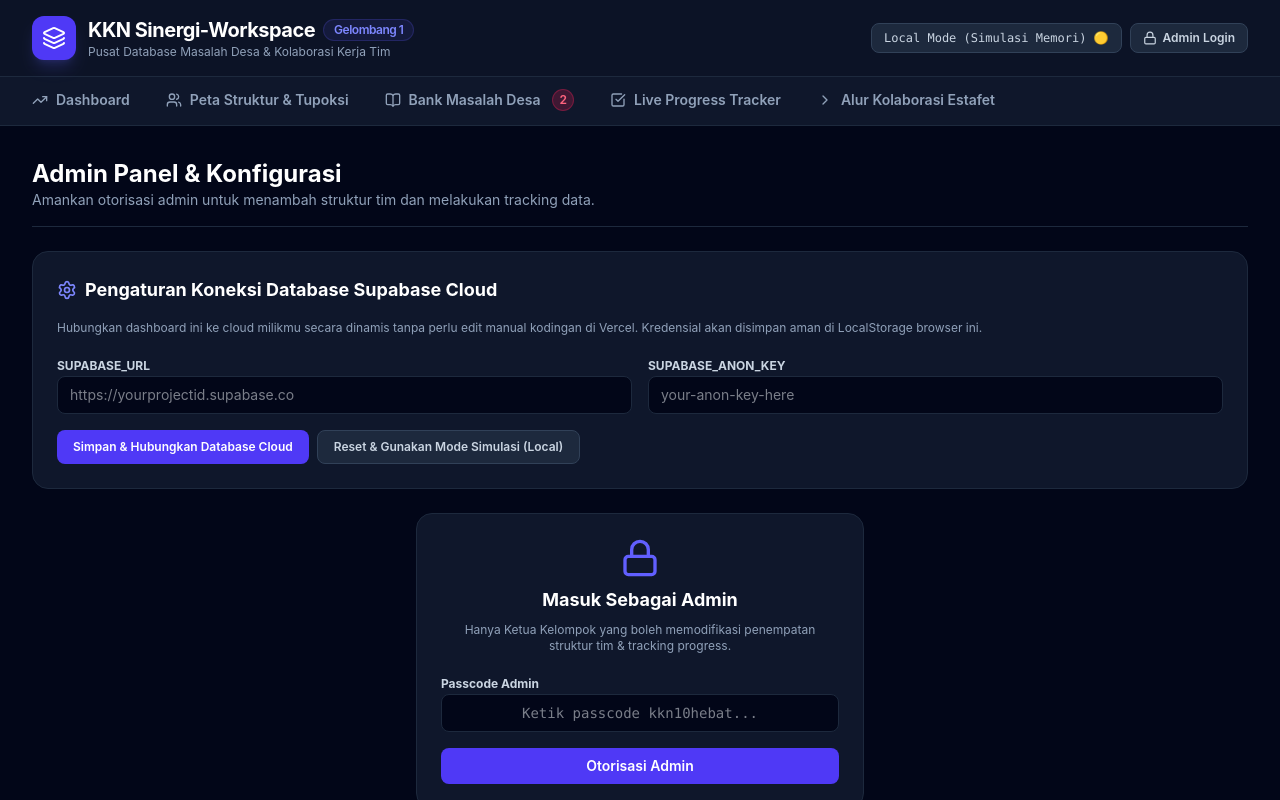
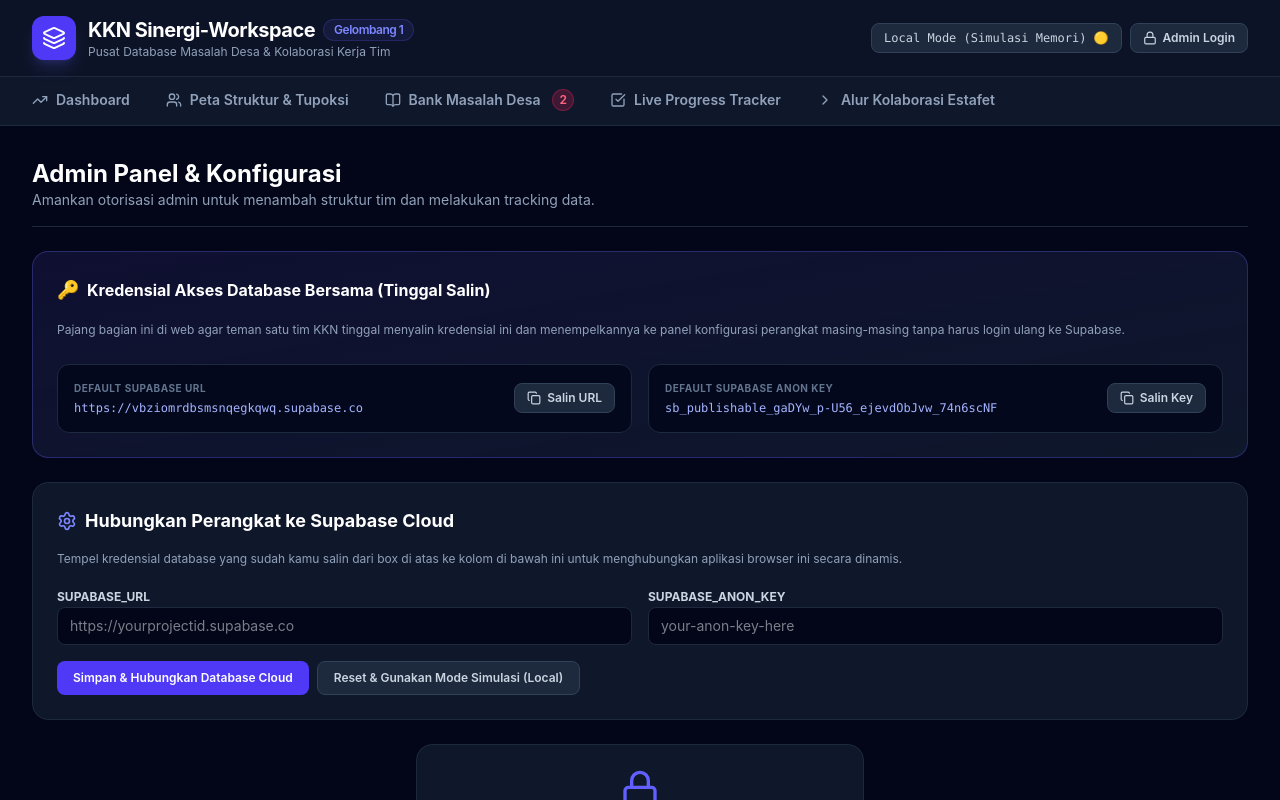
Before and after one commit to raffiAl/kkn-supabase-realtime, a React (Vite) app: page / in a window 1280 px wide. Both pictures are taken after a click on the button "Admin Login". Shown: the top 800 px of the page. Built offline with nearby package versions, Linux system fonts and the light colour scheme.

Commit message:
add default credenetial key banner for tim to connect to the database

```diff
--- a/src/App.jsx
+++ b/src/App.jsx
@@ -20,20 +20,43 @@
   Lock,
   Unlock,
   X,
+  Copy,
 } from "lucide-react";
 
-// --- INISIALISASI SUPABASE DENGAN STANDAR IMPORTS ---
+// ====================================================================
+// 🔑 KREDENSIAL DEFAULT KELOMPOK (PAJANG DI SINI)
+// Ganti nilai di bawah ini dengan Anon Key asli kelompokmu agar temanmu tinggal salin
+// ====================================================================
+const DEFAULT_GROUP_URL = "https://vbziomrdbsmsnqegkqwq.supabase.co";
+const DEFAULT_GROUP_ANON_KEY = "sb_publishable_gaDYw_p-U56_ejevdObJvw_74n6scNF";
+
+// --- ARSITEKTUR SINGLETON SUPABASE CLIENT ---
+let supabaseInstance = null;
+
 const getSupabaseClient = () => {
   const url = localStorage.getItem("SUPABASE_URL") || "";
   const key = localStorage.getItem("SUPABASE_ANON_KEY") || "";
-  if (url && key) {
+
+  if (!url || !key) {
+    supabaseInstance = null;
+    return null;
+  }
+
+  if (
+    !supabaseInstance ||
+    supabaseInstance.supabaseUrl !== url ||
+    supabaseInstance.supabaseKey !== key
+  ) {
     try {
-      return createClient(url, key);
+      supabaseInstance = createClient(url, key);
+      supabaseInstance.supabaseUrl = url;
+      supabaseInstance.supabaseKey = key;
     } catch (e) {
       console.error("Gagal menginisialisasi Supabase:", e);
+      supabaseInstance = null;
     }
   }
-  return null;
+  return supabaseInstance;
 };
 
 export default function App() {
@@ -43,7 +66,11 @@
   const [passcode, setPasscode] = useState("");
   const [adminError, setAdminError] = useState("");
   const [dbStatus, setDbStatus] = useState("Menginisialisasi...");
-  const [errorMessage, setErrorMessage] = useState(""); // Menyimpan pesan log error untuk diagnostics tim
+  const [errorMessage, setErrorMessage] = useState("");
+
+  // Copy Status UI Feedback State
+  const [copiedUrl, setCopiedUrl] = useState(false);
+  const [copiedKey, setCopiedKey] = useState(false);
 
   // Supabase Configuration States
   const [supabaseUrl, setSupabaseUrl] = useState(
@@ -56,21 +83,21 @@
   // --- STATE DATA ---
   const [members, setMembers] = useState([
     {
-      id: "1",
+      id: 1,
       name: "Raffi",
       nim: "20240100101",
       division: "bph",
       role: "Ketua Kelompok & System Architect",
     },
     {
-      id: "2",
+      id: 2,
       name: "Siti Rahma",
       nim: "20240100102",
       division: "bph",
       role: "Sekretaris Kelompok & Admin Dokumen",
     },
     {
-      id: "3",
+      id: 3,
       name: "Fajar Nugraha",
       nim: "20240100103",
       division: "bph",
@@ -80,7 +107,7 @@
 
   const [problems, setProblems] = useState([
     {
-      id: "1",
+      id: 4,
       title: "Minimnya Peta Digital Potensi Desa",
       category: "Litbang & Data",
       description:
@@ -90,7 +117,7 @@
       reporter: "Divisi Litbang",
     },
     {
-      id: "2",
+      id: 5,
       title: "Saluran Irigasi Tersumbat Sampah Plastik",
       category: "Lingkungan",
       description:
@@ -103,28 +130,28 @@
 
   const [tasks, setTasks] = useState([
     {
-      id: "1",
+      id: 6,
       title: "Menyusun Surat Izin Survei Desa",
       assignee: "Siti Rahma",
       deadline: "2026-06-15",
       status: "Selesai",
     },
     {
-      id: "2",
+      id: 7,
       title: "Menyusun 15 Draf Pertanyaan Wawancara",
       assignee: "Divisi Litbang",
       deadline: "2026-06-16",
       status: "Sedang Berjalan",
     },
     {
-      id: "3",
+      id: 8,
       title: "Koordinasi Jadwal dengan Kepala Desa",
       assignee: "Divisi Humas",
       deadline: "2026-06-16",
       status: "Belum Mulai",
     },
     {
-      id: "4",
+      id: 9,
       title: "Membuat Brand Guidelines Akun IG Bersama",
       assignee: "Divisi Medok",
       deadline: "2026-06-18",
@@ -187,7 +214,6 @@
     if (client) {
       setDbStatus("Koneksi Supabase Cloud Aktif 🟢");
 
-      // 1. Fetch Awal Data
       const loadData = async () => {
         try {
           const { data: dbMembers, error: errMembers } = await client
@@ -210,13 +236,13 @@
         } catch (err) {
           console.error("Gagal memuat data dari Supabase:", err);
           setErrorMessage(
-            `Database Gagal Merespons: ${err.message || "Periksa status aturan RLS / skema tabel Anda."}`,
+            `Database Gagal Merespons: ${err.message || "Periksa status RLS / skema tabel Anda."}`,
           );
         }
       };
+
       loadData();
 
-      // 2. Real-time Subscription (Broadcast)
       const membersChan = client
         .channel("members_realtime")
         .on(
@@ -260,9 +286,29 @@
     }
   }, [supabaseUrl, supabaseAnonKey]);
 
-  // --- CONTROLLERS WITH ERROR DIAGNOSTICS ---
-
-  // Konfigurasi Database Supabase
+  // --- UTILITY FOR CLIPBOARD COPY (ANTI-GAGAL UNTUK IFRAME VERCEL) ---
+  const handleCopyToClipboard = (textToCopy, target) => {
+    const tempTextArea = document.createElement("textarea");
+    tempTextArea.value = textToCopy;
+    document.body.appendChild(tempTextArea);
+    tempTextArea.select();
+    try {
+      document.execCommand("copy");
+      if (target === "url") {
+        setCopiedUrl(true);
+        setTimeout(() => setCopiedUrl(false), 2000);
+      } else {
+        setCopiedKey(true);
+        setTimeout(() => setCopiedKey(false), 2000);
+      }
+    } catch (err) {
+      console.error("Gagal menyalin teks ke clipboard: ", err);
+    }
+    document.body.removeChild(tempTextArea);
+  };
+
+  // --- CONTROLLERS ---
+
   const handleSaveConfig = (e) => {
     e.preventDefault();
     localStorage.setItem("SUPABASE_URL", supabaseUrl);
@@ -278,7 +324,6 @@
     window.location.reload();
   };
 
-  // Autentikasi Admin Panel
   const handleLogin = (e) => {
     e.preventDefault();
     if (passcode === "kkn10hebat") {
@@ -294,7 +339,6 @@
     setPasscode("");
   };
 
-  // Tambah Anggota (Admin)
   const handleAddMember = async (e) => {
     e.preventDefault();
     setErrorMessage("");
@@ -309,7 +353,7 @@
     }
 
     const memberData = {
-      id: Date.now(), // Menggunakan angka murni agar cocok dengan tipe int8 Supabase
+      id: Date.now(),
       name: newMember.name,
       nim: newMember.nim,
       division: newMember.division,
@@ -321,9 +365,7 @@
       const { error } = await client.from("members").insert([memberData]);
       if (error) {
         console.error(error);
-        setErrorMessage(
-          `Gagal menambah Anggota: ${error.message} (Kode: ${error.code || "RLS_BLOCK"})`,
-        );
+        setErrorMessage(`Gagal menambah Anggota: ${error.message}`);
       }
     } else {
       setMembers([...members, memberData]);
@@ -332,12 +374,14 @@
     setNewMember({ name: "", nim: "", division: "bph", role: "" });
   };
 
-  // Hapus Anggota (Admin)
   const handleRemoveMember = async (id) => {
     setErrorMessage("");
     const client = getSupabaseClient();
     if (client) {
-      const { error } = await client.from("members").delete().eq("id", id);
+      const { error } = await client
+        .from("members")
+        .delete()
+        .eq("id", Number(id));
       if (error) {
         setErrorMessage(`Gagal menghapus Anggota: ${error.message}`);
       }
@@ -346,7 +390,6 @@
     }
   };
 
-  // Tambah Masalah Desa (Publik/Semua Divisi Bisa Input Saat Survei)
   const handleAddProblem = async (e) => {
     e.preventDefault();
     setErrorMessage("");
@@ -355,9 +398,8 @@
       return;
     }
 
-    //  KODE BARU (BENAR):
     const problemData = {
-      id: Date.now(), // Menggunakan angka murni
+      id: Date.now(),
       title: newProblem.title,
       category: newProblem.category,
       description: newProblem.description,
@@ -374,7 +416,7 @@
       if (error) {
         console.error(error);
         setErrorMessage(
-          `Gagal menyimpan masalah desa: ${error.message}. Periksa apakah tabel 'village_problems' sudah dibuat di Supabase Anda.`,
+          `Gagal menyimpan masalah: ${error.message}. Pastikan tabel 'village_problems' dengan RLS aktif sudah dibuat.`,
         );
       }
     } else {
@@ -388,10 +430,8 @@
       severity: "Sedang",
       reporter: "",
     });
-    setCurrentTab("problems");
   };
 
-  // Update Status Masalah (Admin)
   const handleUpdateProblemStatus = async (id, newStatus) => {
     setErrorMessage("");
     const client = getSupabaseClient();
@@ -399,9 +439,10 @@
       const { error } = await client
         .from("village_problems")
         .update({ status: newStatus })
-        .eq("id", id);
-      if (error)
+        .eq("id", Number(id));
+      if (error) {
         setErrorMessage(`Gagal memperbarui status masalah: ${error.message}`);
+      }
     } else {
       setProblems(
         problems.map((p) => (p.id === id ? { ...p, status: newStatus } : p)),
@@ -409,7 +450,6 @@
     }
   };
 
-  // Hapus Masalah (Admin)
   const handleRemoveProblem = async (id) => {
     setErrorMessage("");
     const client = getSupabaseClient();
@@ -417,14 +457,15 @@
       const { error } = await client
         .from("village_problems")
         .delete()
-        .eq("id", id);
-      if (error) setErrorMessage(`Gagal menghapus masalah: ${error.message}`);
+        .eq("id", Number(id));
+      if (error) {
+        setErrorMessage(`Gagal menghapus masalah: ${error.message}`);
+      }
     } else {
       setProblems(problems.filter((p) => p.id !== id));
     }
   };
 
-  // Tambah Tugas (Admin)
   const handleAddTask = async (e) => {
     e.preventDefault();
     setErrorMessage("");
@@ -433,9 +474,8 @@
       return;
     }
 
-    //  KODE BARU (BENAR):
     const taskData = {
-      id: Date.now(), // Menggunakan angka murni
+      id: Date.now(),
       title: newTask.title,
       assignee: newTask.assignee,
       deadline: newTask.deadline || "-",
@@ -447,7 +487,9 @@
       const { error } = await client.from("tasks").insert([taskData]);
       if (error) {
         console.error(error);
-        setErrorMessage(`Gagal menyimpan tugas baru: ${error.message}`);
+        setErrorMessage(
+          `Gagal menyimpan tugas baru: ${error.message}. Pastikan tabel 'tasks' dengan RLS aktif sudah dibuat.`,
+        );
       }
     } else {
       setTasks([...tasks, taskData]);
@@ -461,7 +503,6 @@
     });
   };
 
-  // Update Status Tugas (Admin/Kanban)
   const handleUpdateTaskStatus = async (id, newStatus) => {
     setErrorMessage("");
     const client = getSupabaseClient();
@@ -469,9 +510,10 @@
       const { error } = await client
         .from("tasks")
         .update({ status: newStatus })
-        .eq("id", id);
-      if (error)
+        .eq("id", Number(id));
+      if (error) {
         setErrorMessage(`Gagal memperbarui status tugas: ${error.message}`);
+      }
     } else {
       setTasks(
         tasks.map((t) => (t.id === id ? { ...t, status: newStatus } : t)),
@@ -479,13 +521,17 @@
     }
   };
 
-  // Hapus Tugas (Admin)
   const handleRemoveTask = async (id) => {
     setErrorMessage("");
     const client = getSupabaseClient();
     if (client) {
-      const { error } = await client.from("tasks").delete().eq("id", id);
-      if (error) setErrorMessage(`Gagal menghapus tugas: ${error.message}`);
+      const { error } = await client
+        .from("tasks")
+        .delete()
+        .eq("id", Number(id));
+      if (error) {
+        setErrorMessage(`Gagal menghapus tugas: ${error.message}`);
+      }
     } else {
       setTasks(tasks.filter((t) => t.id !== id));
     }
@@ -513,7 +559,6 @@
         </div>
 
         <div className="flex flex-wrap items-center gap-2">
-          {/* Database Status Indicator */}
           <div className="text-xs px-3 py-1.5 rounded-lg bg-slate-800 border border-slate-700 font-mono text-slate-300">
             {dbStatus}
           </div>
@@ -536,7 +581,7 @@
         </div>
       </header>
 
-      {/* ERROR DIAGNOSTICS BANNER (UI PENYELAMAT SINKRONISASI) */}
+      {/* ERROR DIAGNOSTICS BANNER */}
       {errorMessage && (
         <div className="bg-rose-950/80 border-b border-rose-500/30 text-rose-200 px-4 py-3 md:px-8 flex items-center justify-between gap-4 animate-slideDown">
           <div className="flex items-center gap-2.5 text-sm">
@@ -548,7 +593,6 @@
           <button
             onClick={() => setErrorMessage("")}
             className="p-1 hover:bg-rose-900/40 rounded text-rose-400 transition-all"
-            title="Sembunyikan log"
           >
             <X className="h-4 w-4" />
           </button>
@@ -616,9 +660,7 @@
 
       {/* CONTAINER CONTENT */}
       <main className="flex-1 p-4 md:p-8 max-w-7xl w-full mx-auto">
-        {/* ======================================= */}
-        {/* TAB 1: DASHBOARD OVERVIEW               */}
-        {/* ======================================= */}
+        {/* TAB 1: DASHBOARD OVERVIEW */}
         {currentTab === "dashboard" && (
           <div className="space-y-8 animate-fadeIn">
             {/* CARD BANNER INFORMASI */}
@@ -904,9 +946,7 @@
           </div>
         )}
 
-        {/* ======================================= */}
-        {/* TAB 2: PETA STRUKTUR & TUPOKSI          */}
-        {/* ======================================= */}
+        {/* TAB 2: PETA STRUKTUR & TUPOKSI */}
         {currentTab === "struktur" && (
           <div className="space-y-6 animate-fadeIn">
             <div className="border-b border-slate-800 pb-4">
@@ -996,9 +1036,7 @@
           </div>
         )}
 
-        {/* ======================================= */}
-        {/* TAB 3: BANK MASALAH DESA                */}
-        {/* ======================================= */}
+        {/* TAB 3: BANK MASALAH DESA */}
         {currentTab === "problems" && (
           <div className="space-y-6 animate-fadeIn">
             <div className="flex flex-col md:flex-row justify-between items-start md:items-center gap-4 border-b border-slate-800 pb-4">
@@ -1273,9 +1311,7 @@
           </div>
         )}
 
-        {/* ======================================= */}
-        {/* TAB 4: LIVE TO-DO LIST & PROGRESS       */}
-        {/* ======================================= */}
+        {/* TAB 4: LIVE TO-DO LIST & PROGRESS */}
         {currentTab === "tasks" && (
           <div className="space-y-6 animate-fadeIn">
             <div className="border-b border-slate-800 pb-4">
@@ -1577,9 +1613,7 @@
           </div>
         )}
 
-        {/* ======================================= */}
-        {/* TAB 5: ALUR KOLABORASI ESTAFET         */}
-        {/* ======================================= */}
+        {/* TAB 5: ALUR KOLABORASI ESTAFET */}
         {currentTab === "alur" && (
           <div className="space-y-6 animate-fadeIn">
             <div className="border-b border-slate-800 pb-4">
@@ -1662,9 +1696,7 @@
           </div>
         )}
 
-        {/* ======================================= */}
-        {/* TAB 6: ADMIN PANEL (MANAGEMENT)        */}
-        {/* ======================================= */}
+        {/* TAB 6: ADMIN PANEL (MANAGEMENT) */}
         {currentTab === "admin" && (
           <div className="space-y-6 animate-fadeIn">
             <div className="border-b border-slate-800 pb-4">
@@ -1677,16 +1709,86 @@
               </p>
             </div>
 
-            {/* BOX KREDENSIAL DATABASE */}
+            {/* BOX 1: KREDENSIAL AKSES DATABASE BERSAMA (FITUR TAMBAHAN YANG DIMINTA) */}
+            <div className="bg-gradient-to-br from-indigo-950/50 to-slate-900 border border-indigo-500/30 rounded-2xl p-6 space-y-4">
+              <div className="flex items-center gap-2">
+                <span className="text-lg">🔑</span>
+                <h3 className="font-bold text-white text-md">
+                  Kredensial Akses Database Bersama (Tinggal Salin)
+                </h3>
+              </div>
+              <p className="text-xs text-slate-400 leading-relaxed">
+                Pajang bagian ini di web agar teman satu tim KKN tinggal
+                menyalin kredensial ini dan menempelkannya ke panel konfigurasi
+                perangkat masing-masing tanpa harus login ulang ke Supabase.
+              </p>
+
+              <div className="grid grid-cols-1 md:grid-cols-2 gap-4 pt-2">
+                {/* Salin URL */}
+                <div className="bg-slate-950/80 border border-slate-800 p-4 rounded-xl flex items-center justify-between gap-4">
+                  <div className="space-y-1 overflow-hidden">
+                    <span className="text-[10px] font-bold text-slate-500 uppercase tracking-wider block">
+                      Default Supabase URL
+                    </span>
+                    <code className="text-xs text-indigo-300 font-mono block truncate">
+                      {DEFAULT_GROUP_URL}
+                    </code>
+                  </div>
+                  <button
+                    onClick={() =>
+                      handleCopyToClipboard(DEFAULT_GROUP_URL, "url")
+                    }
+                    className={`flex items-center gap-1.5 shrink-0 text-xs font-semibold px-3 py-1.5 rounded-lg border transition-all ${
+                      copiedUrl
+                        ? "bg-emerald-500/20 text-emerald-400 border-emerald-500/30"
+                        : "bg-slate-800 text-slate-300 border-slate-700 hover:bg-slate-700"
+                    }`}
+                  >
+                    <Copy className="h-3.5 w-3.5" />
+                    {copiedUrl ? "Tersalin! ✓" : "Salin URL"}
+                  </button>
+                </div>
+
+                {/* Salin Anon Key */}
+                <div className="bg-slate-950/80 border border-slate-800 p-4 rounded-xl flex items-center justify-between gap-4">
+                  <div className="space-y-1 overflow-hidden">
+                    <span className="text-[10px] font-bold text-slate-500 uppercase tracking-wider block">
+                      Default Supabase Anon Key
+                    </span>
+                    <code className="text-xs text-indigo-300 font-mono block truncate">
+                      {DEFAULT_GROUP_ANON_KEY ===
+                      "MASUKKAN_ANON_KEY_ASLI_KELOMPOKMU_DI_SINI"
+                        ? "••••••••••••••••••••••••••••••••••••••••"
+                        : DEFAULT_GROUP_ANON_KEY}
+                    </code>
+                  </div>
+                  <button
+                    onClick={() =>
+                      handleCopyToClipboard(DEFAULT_GROUP_ANON_KEY, "key")
+                    }
+                    className={`flex items-center gap-1.5 shrink-0 text-xs font-semibold px-3 py-1.5 rounded-lg border transition-all ${
+                      copiedKey
+                        ? "bg-emerald-500/20 text-emerald-400 border-emerald-500/30"
+                        : "bg-slate-800 text-slate-300 border-slate-700 hover:bg-slate-700"
+                    }`}
+                  >
+                    <Copy className="h-3.5 w-3.5" />
+                    {copiedKey ? "Tersalin! ✓" : "Salin Key"}
+                  </button>
+                </div>
+              </div>
+            </div>
+
+            {/* BOX 2: FORM SETUP DATABASE INDIVIDUAL */}
             <div className="bg-slate-900 border border-slate-800 rounded-2xl p-6 space-y-4">
               <h3 className="font-bold text-white text-lg flex items-center gap-2">
-                <Settings className="h-5 w-5 text-indigo-400" /> Pengaturan
-                Koneksi Database Supabase Cloud
+                <Settings className="h-5 w-5 text-indigo-400" /> Hubungkan
+                Perangkat ke Supabase Cloud
               </h3>
               <p className="text-xs text-slate-400">
-                Hubungkan dashboard ini ke cloud milikmu secara dinamis tanpa
-                perlu edit manual kodingan di Vercel. Kredensial akan disimpan
-                aman di LocalStorage browser ini.
+                Tempel kredensial database yang sudah kamu salin dari box di
+                atas ke kolom di bawah ini untuk menghubungkan aplikasi browser
+                ini secara dinamis.
               </p>
 
               <form onSubmit={handleSaveConfig} className="space-y-4">
```
